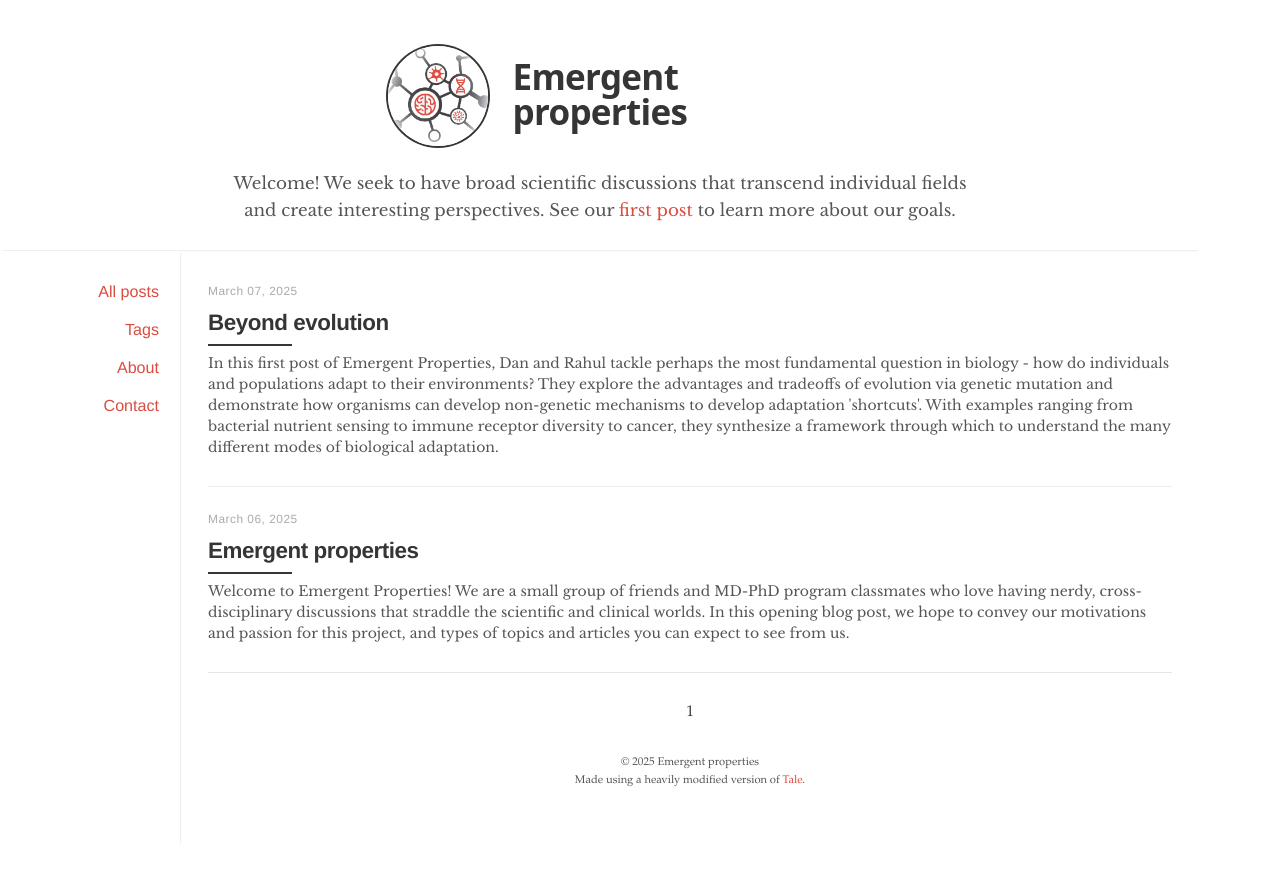
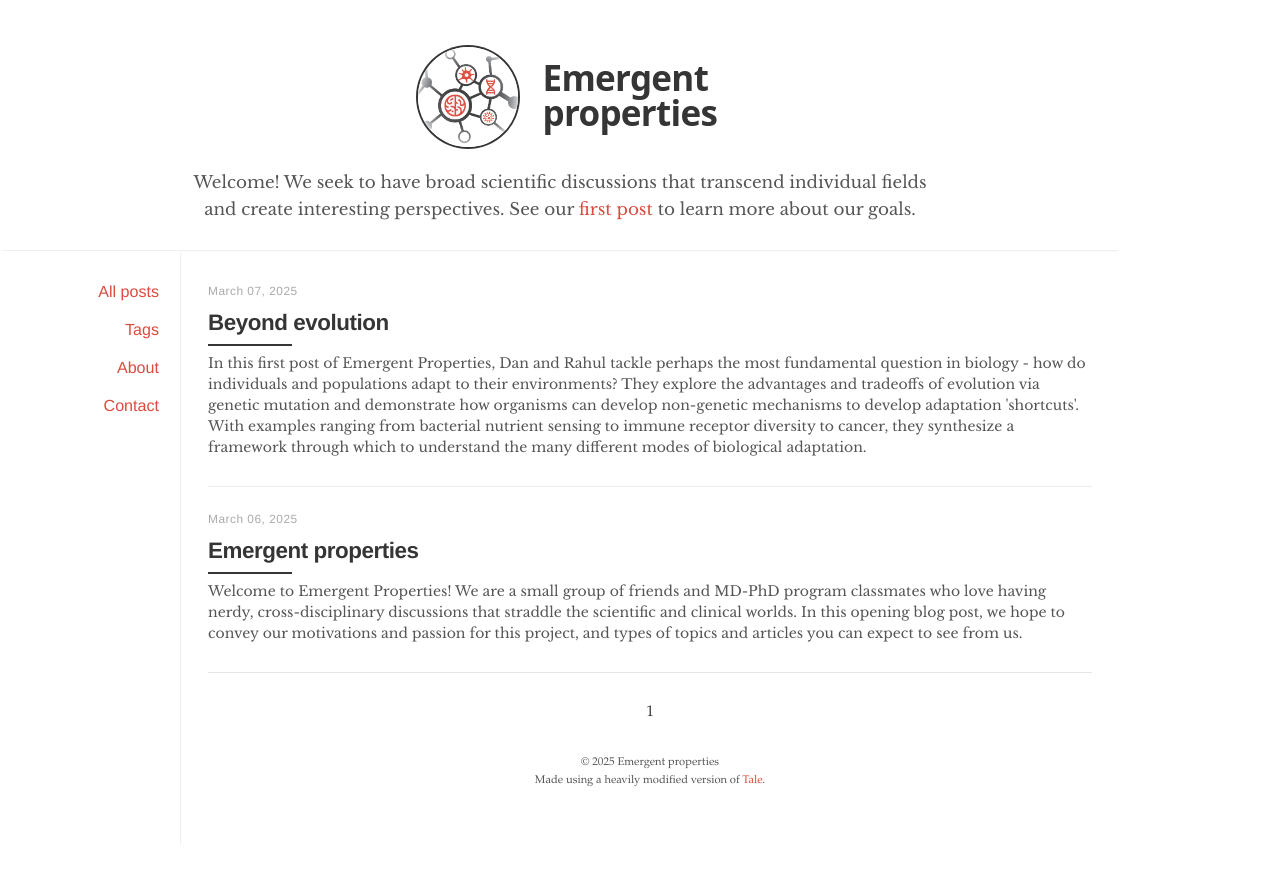
Before and after one commit to emergentpropertiesblog/emergentpropertiesblog.github.io, a Jekyll site: the page built from index.html, in a window 1280 px wide. Shown: the top 882 px of the page. Built offline with Jekyll 4.4.1, drawn with Linux system fonts in a browser that asks for light colours; the list of posts is cut into pages by our own code.

Commit message:
Updating spacing

```diff
--- a/_sass/_custom.scss
+++ b/_sass/_custom.scss
@@ -183,20 +183,22 @@ a[href^="#fn:"].footnote {
         align-items: center;
         justify-content: center;
         margin-bottom: 2px;
+        width: 100%;
+        max-width: 750px; // Match blog-summary max-width for consistency
+        margin: 0 auto; // Center the entire header-content block
 
         .blog-title {
-            font-size: 2.5rem; // Adjust as needed
+            font-size: 2.5rem;
             margin: 0;
             color: $default-shade;
             text-align: left;
-            max-width: 300px;
+            max-width: 160px;
             line-height: 2.5rem;
           }
 
           .logo {
-            margin: 20px auto 1.2rem auto;
+            margin: 20px 25px 1.2rem 0; // Simplified margin declaration
             display: block;
-            margin-right: 25px;
           }
       }
 
--- a/_sass/tale/_post.scss
+++ b/_sass/tale/_post.scss
@@ -29,7 +29,6 @@
 
   p {
     margin: 0 0 1rem;
-    text-align: justify;
   }
 
   a:hover {
--- a/_sass/tale/_variables.scss
+++ b/_sass/tale/_variables.scss
@@ -30,4 +30,4 @@ $monospaced: Menlo, Monaco, monospace !default;
 
 // Layout
 $sidebar-width: 180px !default;
-$main-width: 1020px !default;
+$main-width: 940px !default;
--- a/assets/main.scss
+++ b/assets/main.scss
@@ -210,7 +210,7 @@ main {
               height: 100%;
 
               .nav-title {
-                  font-size: 2rem;
+                  font-size: 1.8rem;
                   text-align: left;
                   line-height: 1.1;
                   max-width: 150px;
@@ -248,7 +248,7 @@ main {
   // Content font size adjustments for mobile
   main {
       padding: 1rem;
-      padding-top: 0rem;
+      padding-top: 1rem;
       margin-left: 0;
       width: 100%;
 
@@ -286,7 +286,7 @@ main {
       }
 
       .post-info {
-          margin-top: -1rem;
+          margin-top: -2rem;
           font-size: 0.9rem;
       }
 
```
Also changed, not shown: 11 other files.
